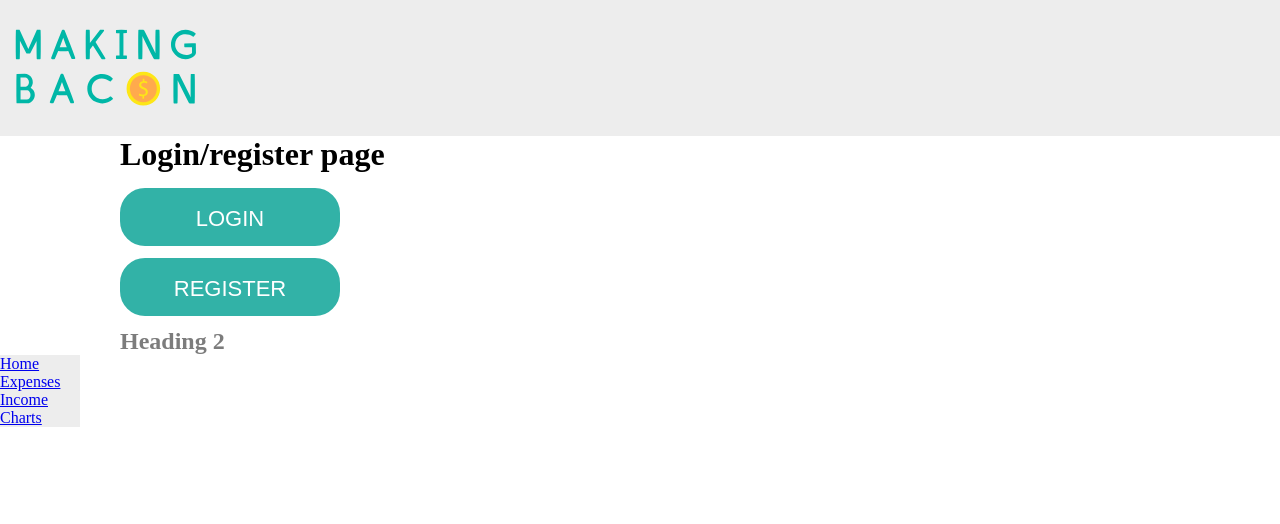
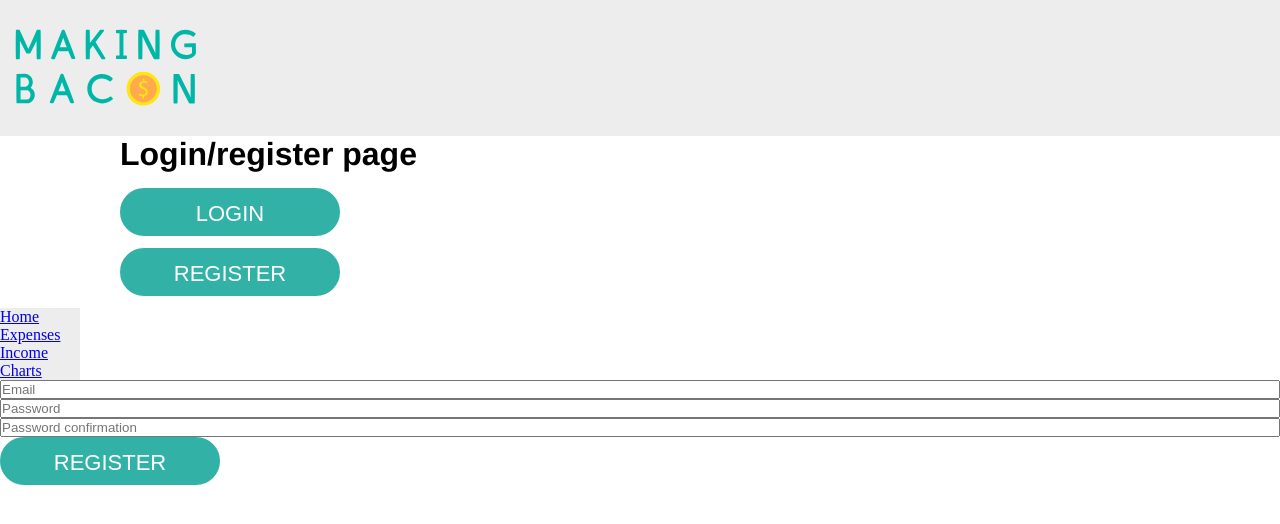
Before and after one commit to KateAnisha/bacon-frontend, a React (Create React App) app: page /register in a window 1280 px wide. Shown: the top 524 px of the page. Built offline with nearby package versions, Linux system fonts and the light colour scheme.

Commit message:
added styles to form and pages

```diff
--- a/src/App.js
+++ b/src/App.js
@@ -6,7 +6,7 @@ import Login from './pages/Login';
 import MainNav from './components/MainNav';
 import Welcome from './pages/Welcome';
 import Expenses from './pages/Expenses';
-import Registration from './components/auth/Registration';
+import Register from './pages/Register';
 import NewCategory from './components/NewCategory';
 import './components/assets/css/style.css';
 import appLogo from './components/assets/css/Logo-final.svg'
@@ -24,8 +24,6 @@ function App() {
         <Welcome />
         {/* <Registration /> */}
         {/* <NewCategory /> */}
-
-        <h2>Heading 2</h2>
       </div>
 
       <Router>
@@ -33,16 +31,18 @@ function App() {
       <div className="main-nav">
         <MainNav />
       </div>
-        <Switch>
-          {/* <Route exact path="/" component={Welcome} /> */}
-          {/* <Route exact path="/category/new" render={() => <NewCategory{
+        {/* <Switch>
+          <Route exact path="/" component={Welcome} /> }
+          <Route exact path="/category/new" render={() => <NewCategory{
             ...{setCategories}
            } /> }
-           /> */}
-        </Switch>
+           />
+        </Switch> */}
 
         <Switch>
           <Route exact path="/expenses" component={Expenses} />
+          <Route exact path ="/login" component={Login} />
+          <Route exact path ="/register" component={Register} />
         </Switch>
       </Router>
     </div>
--- a/src/components/assets/css/style.css
+++ b/src/components/assets/css/style.css
@@ -23,7 +23,6 @@
     width: 80px;
     height: 100%;
     z-index: 1;
-
 }
 
 .main-content {
@@ -48,9 +47,9 @@ button {
     border-radius: 25px;
     cursor: pointer;
     color: #fff;
-    height: 58px;
+    height: 48px;
     width: 220px;
-    line-height: 58px;
+    line-height: 48px;
     text-transform: uppercase;
     border: 2px solid #32b2a7;
     text-align: center;
@@ -64,3 +63,12 @@ button:hover {
     border: 2px solid #32b2a7;
     color: #32B2A7;
 }
+
+h1, h2, p {
+    font-family: Helvetica, Arial;
+}
+
+.main-form {
+    display: flex;
+    flex-direction: column;
+}
--- a/src/components/auth/Registration.js
+++ /dev/null
@@ -1,58 +0,0 @@
-import React, { Component } from 'react'
-
-export default class Registration extends Component {
-    constructor(props) {
-        super(props);
-
-        this.state = {
-            email: "",
-            password: "",
-            password_confirmation: "",
-            registrationErrors: ""
-        }
-        this.handleSubmit = this.handleSubmit.bind(this);
-        this.handleChange = this.handleChange.bind(this);
-    }
-
-    handleChange(e) {
-        this.setState({
-            [e.target.name]: e.target.value
-        })
-    }
-
-    handleSubmit(e) {
-        console.log("form submitted");
-        e.preventDefault();
-    }
-    render() {
-        return (
-            <div>
-                <form onSubmit={this.handleSubmit}>
-                    <input
-                        type="email"
-                        name="email"
-                        placeholder="Email"
-                        value={this.state.email}
-                        onChange={this.handleChange}
-                        required />
-
-                    <input type="password"
-                        name="password"
-                        placeholder="Password"
-                        value={this.state.password}
-                        onChange={this.handleChange}
-                        required />
-
-                    <input type="password"
-                        name="password_confirmation"
-                        placeholder="Password confirmation"
-                        value={this.state.password_confirmation}
-                        onChange={this.handleChange}
-                        required />
-
-                    <button type="submit">Register</button>
-                </form>
-            </div>
-        )
-    }
-}
--- a/src/pages/Login.js
+++ b/src/pages/Login.js
@@ -13,19 +13,17 @@ export default function Login(props) {
 
     return (
         <>
-
-            <h1>Login pageeeee</h1>
+            <h1>Login</h1>
             {errorMessage && <h4 style={{ color: "red" }}>{errorMessage}</h4>}
             <form onSubmit={submit}>
                 <div>
-                    <label>Email: </label>
-                    <input onChange={(e) => setEmail(e.target.value)} value={email} />
+                    <input placeholder="Email" onChange={(e) => setEmail(e.target.value)} value={email} />
                 </div>
                 <div>
-                    <label>Password: </label>
-                    <input type="password" onChange={(e) => setPassword(e.target.value)} value={password} />
+                    <input placeholder="Password" type="password" onChange={(e) => setPassword(e.target.value)} value={password} />
                 </div>
                 <button type="submit">Login</button>
+                <p>Don't have an account? Register now</p>
             </form>
         </>
     )
--- a/src/pages/Register.js
+++ b/src/pages/Register.js
@@ -0,0 +1,58 @@
+import React, { Component } from 'react'
+
+export default class Registration extends Component {
+    constructor(props) {
+        super(props);
+
+        this.state = {
+            email: "",
+            password: "",
+            password_confirmation: "",
+            registrationErrors: ""
+        }
+        this.handleSubmit = this.handleSubmit.bind(this);
+        this.handleChange = this.handleChange.bind(this);
+    }
+
+    handleChange(e) {
+        this.setState({
+            [e.target.name]: e.target.value
+        })
+    }
+
+    handleSubmit(e) {
+        console.log("form submitted");
+        e.preventDefault();
+    }
+    render() {
+        return (
+            <div>
+                <form onSubmit={this.handleSubmit} className="main-form">
+                    <input
+                        type="email"
+                        name="email"
+                        placeholder="Email"
+                        value={this.state.email}
+                        onChange={this.handleChange}
+                        required />
+
+                    <input type="password"
+                        name="password"
+                        placeholder="Password"
+                        value={this.state.password}
+                        onChange={this.handleChange}
+                        required />
+
+                    <input type="password"
+                        name="password_confirmation"
+                        placeholder="Password confirmation"
+                        value={this.state.password_confirmation}
+                        onChange={this.handleChange}
+                        required />
+
+                    <button type="submit">Register</button>
+                </form>
+            </div>
+        )
+    }
+}
--- a/src/pages/Welcome.js
+++ b/src/pages/Welcome.js
@@ -1,14 +1,19 @@
 import React from 'react'
 import '../components/assets/css/style.css';
+// import { Link } from 'react-router-dom'
 
 function Welcome() {
     return (
         <>
             <h1>Login/register page</h1>
             <div className="welcome-btn">
-                <button>Login</button>
-                <button>Register</button>
-        </div>
+                <a href="/login">
+                    <button>Login</button>
+                </a>
+                <a href="register">
+                    <button>Register</button>
+                </a>
+            </div>
         </>
     )
 }
```
